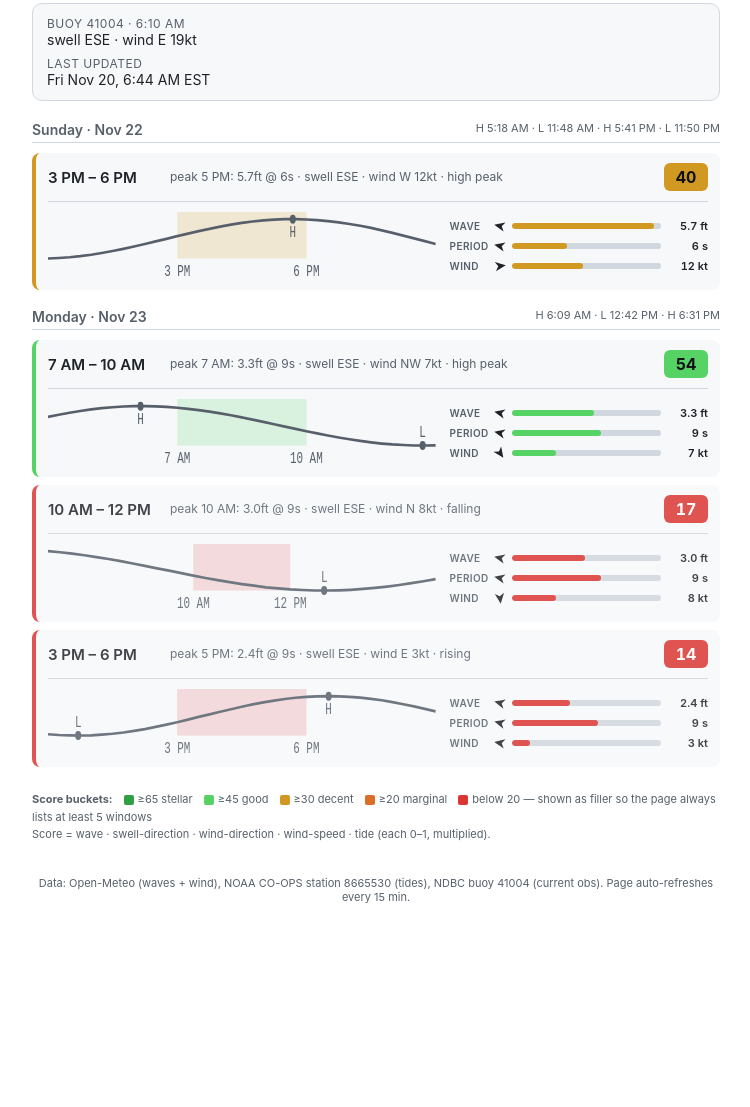
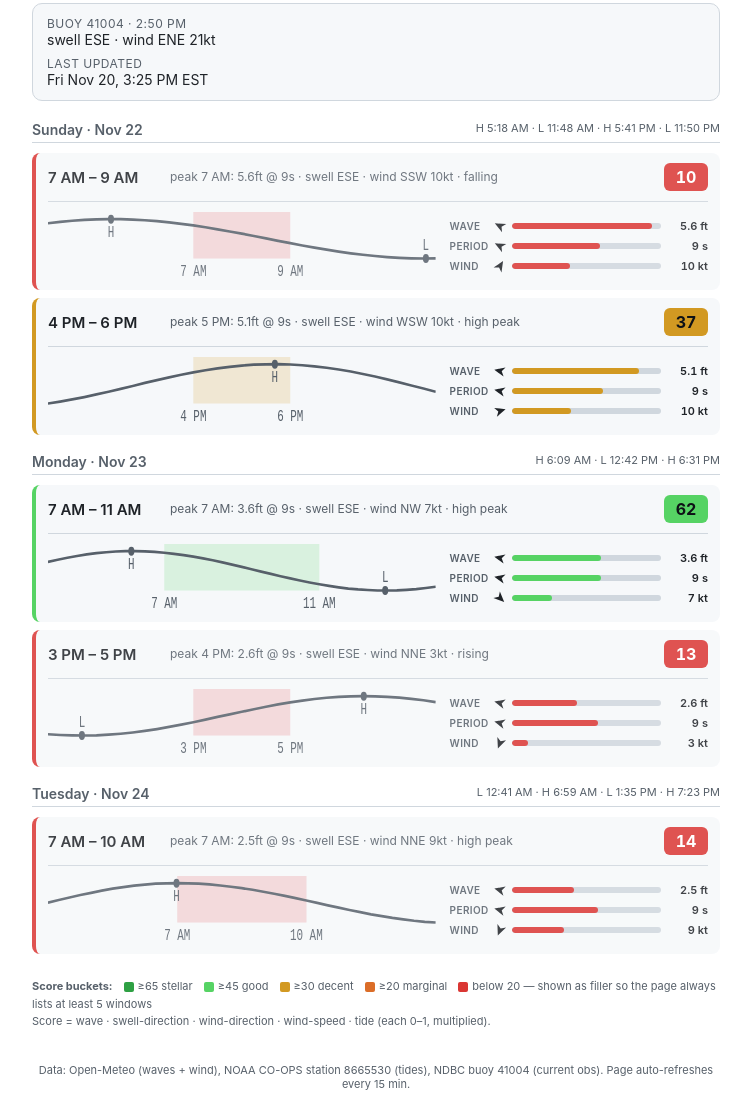
Before and after one commit to Formlyspencer/surf-forecast, a plain HTML site: page docs/index.html in a window 1280 px wide. Shown: the part 77-1184 px from the top of the page, without its empty margins (264-1014 px from the left). Before the commit the page ends 997 px from the top, so only its background shows below. Drawn offline with Linux system fonts and the light colour scheme.

Commit message:
Update forecast 2026-11-20 20:25 UTC

```diff
--- a/docs/index.html
+++ b/docs/index.html
@@ -133,47 +133,83 @@ footer { font-size: 11px; color: var(--muted); margin-top: 32px; text-align: cen
 <div class="subtitle">Folly Beach, SC · 7-day outlook</div>
 
 <div class="now">
-  <div class="label">Buoy 41004 · 6:10 AM</div>
-  swell ESE · wind E 19kt
+  <div class="label">Buoy 41004 · 2:50 PM</div>
+  swell ESE · wind ENE 21kt
   <div class="label" style="margin-top:8px">Last updated</div>
-  Fri Nov 20, 6:44 AM EST
+  Fri Nov 20, 3:25 PM EST
 </div>
 
 
 <div class="day">
   <div class="day-header"><span>Sunday · Nov 22</span><span class="tide-line">H 5:18 AM · L 11:48 AM · H 5:41 PM · L 11:50 PM</span></div>
 
-<div class="window yellow">
+<div class="window red">
   <div class="win-header">
-    <div class="win-time">3 PM – 6 PM</div>
-    <div class="win-detail">peak 5 PM: 5.7ft @ 6s · swell ESE · wind W 12kt · high peak</div>
-    <div class="win-score yellow">40</div>
+    <div class="win-time">7 AM – 9 AM</div>
+    <div class="win-detail">peak 7 AM: 5.6ft @ 9s · swell ESE · wind SSW 10kt · falling</div>
+    <div class="win-score red">10</div>
   </div>
   <div class="win-visuals">
     <svg class="tide-spark" viewBox="0 0 320 38" preserveAspectRatio="none">
-<rect x="106.7" y="0" width="106.7" height="26.0" fill="var(--yellow)" opacity="0.18"/>
-<path class="tide-line" d="M0.0,26.0 L8.9,25.7 L17.8,25.3 L26.7,24.7 L35.6,23.9 L44.4,22.9 L53.3,21.8 L62.2,20.6 L71.1,19.3 L80.0,17.9 L88.9,16.4 L97.8,15.0 L106.7,13.5 L115.6,12.1 L124.4,10.7 L133.3,9.4 L142.2,8.2 L151.1,7.1 L160.0,6.1 L168.9,5.3 L177.8,4.7 L186.7,4.3 L195.6,4.0 L204.4,4.0 L213.3,4.2 L222.2,4.5 L231.1,5.1 L240.0,5.8 L248.9,6.7 L257.8,7.7 L266.7,8.9 L275.6,10.3 L284.4,11.7 L293.3,13.2 L302.2,14.7 L311.1,16.3 L320.0,17.9"/>
-<circle cx="202.1" cy="4.0" r="2.5" fill="var(--muted)"/><text x="202.1" y="14.0" text-anchor="middle">H</text>
-<text x="106.7" y="36.0" text-anchor="middle">3 PM</text><text x="213.3" y="36.0" text-anchor="middle">6 PM</text>
+<rect x="120.0" y="0" width="80.0" height="26.0" fill="var(--red)" opacity="0.18"/>
+<path class="tide-line" d="M0.0,6.3 L10.0,5.5 L20.0,4.9 L30.0,4.4 L40.0,4.1 L50.0,4.0 L60.0,4.0 L70.0,4.3 L80.0,4.6 L90.0,5.1 L100.0,5.8 L110.0,6.6 L120.0,7.5 L130.0,8.5 L140.0,9.7 L150.0,10.9 L160.0,12.1 L170.0,13.4 L180.0,14.7 L190.0,16.1 L200.0,17.4 L210.0,18.7 L220.0,19.9 L230.0,21.0 L240.0,22.1 L250.0,23.1 L260.0,23.9 L270.0,24.6 L280.0,25.2 L290.0,25.6 L300.0,25.9 L310.0,26.0 L320.0,25.9"/>
+<circle cx="52.0" cy="4.0" r="2.5" fill="var(--muted)"/><text x="52.0" y="14.0" text-anchor="middle">H</text><circle cx="312.0" cy="26.0" r="2.5" fill="var(--muted)"/><text x="312.0" y="21.0" text-anchor="middle">L</text>
+<text x="120.0" y="36.0" text-anchor="middle">7 AM</text><text x="200.0" y="36.0" text-anchor="middle">9 AM</text>
+</svg>
+    <div class="metric-bars">
+  <div class="metric-bar">
+    <span class="label">Wave</span>
+    <svg class="dir-arrow" width="14" height="14" viewBox="0 0 12 12"><path d="M6 1 L10 10 L6 7.5 L2 10 Z" transform="rotate(297 6 6)" fill="currentColor"/></svg>
+    <div class="track"><div class="fill" style="width:94%;background:var(--red)"></div></div>
+    <span class="value">5.6 ft</span>
+  </div>
+<div class="metric-bar">
+    <span class="label">Period</span>
+    <svg class="dir-arrow" width="14" height="14" viewBox="0 0 12 12"><path d="M6 1 L10 10 L6 7.5 L2 10 Z" transform="rotate(297 6 6)" fill="currentColor"/></svg>
+    <div class="track"><div class="fill" style="width:59%;background:var(--red)"></div></div>
+    <span class="value">9 s</span>
+  </div>
+<div class="metric-bar">
+    <span class="label">Wind</span>
+    <svg class="dir-arrow" width="14" height="14" viewBox="0 0 12 12"><path d="M6 1 L10 10 L6 7.5 L2 10 Z" transform="rotate(32 6 6)" fill="currentColor"/></svg>
+    <div class="track"><div class="fill" style="width:39%;background:var(--red)"></div></div>
+    <span class="value">10 kt</span>
+  </div>
+</div>
+  </div>
+</div>
+
+<div class="window yellow">
+  <div class="win-header">
+    <div class="win-time">4 PM – 6 PM</div>
+    <div class="win-detail">peak 5 PM: 5.1ft @ 9s · swell ESE · wind WSW 10kt · high peak</div>
+    <div class="win-score yellow">37</div>
+  </div>
+  <div class="win-visuals">
+    <svg class="tide-spark" viewBox="0 0 320 38" preserveAspectRatio="none">
+<rect x="120.0" y="0" width="80.0" height="26.0" fill="var(--yellow)" opacity="0.18"/>
+<path class="tide-line" d="M0.0,26.0 L10.0,24.9 L20.0,23.7 L30.0,22.4 L40.0,20.9 L50.0,19.4 L60.0,17.8 L70.0,16.2 L80.0,14.5 L90.0,12.9 L100.0,11.4 L110.0,9.9 L120.0,8.6 L130.0,7.4 L140.0,6.4 L150.0,5.5 L160.0,4.8 L170.0,4.3 L180.0,4.1 L190.0,4.0 L200.0,4.2 L210.0,4.6 L220.0,5.2 L230.0,6.0 L240.0,7.0 L250.0,8.1 L260.0,9.5 L270.0,10.9 L280.0,12.5 L290.0,14.2 L300.0,15.9 L310.0,17.6 L320.0,19.4"/>
+<circle cx="187.3" cy="4.0" r="2.5" fill="var(--muted)"/><text x="187.3" y="14.0" text-anchor="middle">H</text>
+<text x="120.0" y="36.0" text-anchor="middle">4 PM</text><text x="200.0" y="36.0" text-anchor="middle">6 PM</text>
 </svg>
     <div class="metric-bars">
   <div class="metric-bar">
     <span class="label">Wave</span>
     <svg class="dir-arrow" width="14" height="14" viewBox="0 0 12 12"><path d="M6 1 L10 10 L6 7.5 L2 10 Z" transform="rotate(282 6 6)" fill="currentColor"/></svg>
-    <div class="track"><div class="fill" style="width:95%;background:var(--yellow)"></div></div>
-    <span class="value">5.7 ft</span>
+    <div class="track"><div class="fill" style="width:85%;background:var(--yellow)"></div></div>
+    <span class="value">5.1 ft</span>
   </div>
 <div class="metric-bar">
     <span class="label">Period</span>
     <svg class="dir-arrow" width="14" height="14" viewBox="0 0 12 12"><path d="M6 1 L10 10 L6 7.5 L2 10 Z" transform="rotate(282 6 6)" fill="currentColor"/></svg>
-    <div class="track"><div class="fill" style="width:37%;background:var(--yellow)"></div></div>
-    <span class="value">6 s</span>
+    <div class="track"><div class="fill" style="width:61%;background:var(--yellow)"></div></div>
+    <span class="value">9 s</span>
   </div>
 <div class="metric-bar">
     <span class="label">Wind</span>
-    <svg class="dir-arrow" width="14" height="14" viewBox="0 0 12 12"><path d="M6 1 L10 10 L6 7.5 L2 10 Z" transform="rotate(83 6 6)" fill="currentColor"/></svg>
-    <div class="track"><div class="fill" style="width:48%;background:var(--yellow)"></div></div>
-    <span class="value">12 kt</span>
+    <svg class="dir-arrow" width="14" height="14" viewBox="0 0 12 12"><path d="M6 1 L10 10 L6 7.5 L2 10 Z" transform="rotate(73 6 6)" fill="currentColor"/></svg>
+    <div class="track"><div class="fill" style="width:40%;background:var(--yellow)"></div></div>
+    <span class="value">10 kt</span>
   </div>
 </div>
   </div>
@@ -186,23 +222,23 @@ footer { font-size: 11px; color: var(--muted); margin-top: 32px; text-align: cen
 
 <div class="window light-green">
   <div class="win-header">
-    <div class="win-time">7 AM – 10 AM</div>
-    <div class="win-detail">peak 7 AM: 3.3ft @ 9s · swell ESE · wind NW 7kt · high peak</div>
-    <div class="win-score light-green">54</div>
+    <div class="win-time">7 AM – 11 AM</div>
+    <div class="win-detail">peak 7 AM: 3.6ft @ 9s · swell ESE · wind NW 7kt · high peak</div>
+    <div class="win-score light-green">62</div>
   </div>
   <div class="win-visuals">
     <svg class="tide-spark" viewBox="0 0 320 38" preserveAspectRatio="none">
-<rect x="106.7" y="0" width="106.7" height="26.0" fill="var(--light-green)" opacity="0.18"/>
-<path class="tide-line" d="M0.0,10.0 L8.9,8.8 L17.8,7.7 L26.7,6.7 L35.6,5.8 L44.4,5.1 L53.3,4.6 L62.2,4.2 L71.1,4.0 L80.0,4.0 L88.9,4.1 L97.8,4.4 L106.7,4.9 L115.6,5.5 L124.4,6.2 L133.3,7.1 L142.2,8.0 L151.1,9.1 L160.0,10.3 L168.9,11.5 L177.8,12.8 L186.7,14.1 L195.6,15.4 L204.4,16.7 L213.3,18.0 L222.2,19.2 L231.1,20.4 L240.0,21.5 L248.9,22.5 L257.8,23.4 L266.7,24.2 L275.6,24.9 L284.4,25.4 L293.3,25.7 L302.2,26.0 L311.1,26.0 L320.0,25.9"/>
-<circle cx="76.4" cy="4.0" r="2.5" fill="var(--muted)"/><text x="76.4" y="14.0" text-anchor="middle">H</text><circle cx="309.3" cy="26.0" r="2.5" fill="var(--muted)"/><text x="309.3" y="21.0" text-anchor="middle">L</text>
-<text x="106.7" y="36.0" text-anchor="middle">7 AM</text><text x="213.3" y="36.0" text-anchor="middle">10 AM</text>
+<rect x="96.0" y="0" width="128.0" height="26.0" fill="var(--light-green)" opacity="0.18"/>
+<path class="tide-line" d="M0.0,10.0 L8.0,8.8 L16.0,7.7 L24.0,6.7 L32.0,5.8 L40.0,5.1 L48.0,4.6 L56.0,4.2 L64.0,4.0 L72.0,4.0 L80.0,4.1 L88.0,4.4 L96.0,4.9 L104.0,5.5 L112.0,6.2 L120.0,7.1 L128.0,8.0 L136.0,9.1 L144.0,10.3 L152.0,11.5 L160.0,12.8 L168.0,14.1 L176.0,15.4 L184.0,16.7 L192.0,18.0 L200.0,19.2 L208.0,20.4 L216.0,21.5 L224.0,22.5 L232.0,23.4 L240.0,24.2 L248.0,24.9 L256.0,25.4 L264.0,25.7 L272.0,26.0 L280.0,26.0 L288.0,25.9 L296.0,25.6 L304.0,25.2 L312.0,24.6 L320.0,23.9"/>
+<circle cx="68.8" cy="4.0" r="2.5" fill="var(--muted)"/><text x="68.8" y="14.0" text-anchor="middle">H</text><circle cx="278.4" cy="26.0" r="2.5" fill="var(--muted)"/><text x="278.4" y="21.0" text-anchor="middle">L</text>
+<text x="96.0" y="36.0" text-anchor="middle">7 AM</text><text x="224.0" y="36.0" text-anchor="middle">11 AM</text>
 </svg>
     <div class="metric-bars">
   <div class="metric-bar">
     <span class="label">Wave</span>
     <svg class="dir-arrow" width="14" height="14" viewBox="0 0 12 12"><path d="M6 1 L10 10 L6 7.5 L2 10 Z" transform="rotate(282 6 6)" fill="currentColor"/></svg>
-    <div class="track"><div class="fill" style="width:55%;background:var(--light-green)"></div></div>
-    <span class="value">3.3 ft</span>
+    <div class="track"><div class="fill" style="width:60%;background:var(--light-green)"></div></div>
+    <span class="value">3.6 ft</span>
   </div>
 <div class="metric-bar">
     <span class="label">Period</span>
@@ -212,8 +248,8 @@ footer { font-size: 11px; color: var(--muted); margin-top: 32px; text-align: cen
   </div>
 <div class="metric-bar">
     <span class="label">Wind</span>
-    <svg class="dir-arrow" width="14" height="14" viewBox="0 0 12 12"><path d="M6 1 L10 10 L6 7.5 L2 10 Z" transform="rotate(145 6 6)" fill="currentColor"/></svg>
-    <div class="track"><div class="fill" style="width:30%;background:var(--light-green)"></div></div>
+    <svg class="dir-arrow" width="14" height="14" viewBox="0 0 12 12"><path d="M6 1 L10 10 L6 7.5 L2 10 Z" transform="rotate(134 6 6)" fill="currentColor"/></svg>
+    <div class="track"><div class="fill" style="width:27%;background:var(--light-green)"></div></div>
     <span class="value">7 kt</span>
   </div>
 </div>
@@ -222,59 +258,23 @@ footer { font-size: 11px; color: var(--muted); margin-top: 32px; text-align: cen
 
 <div class="window red">
   <div class="win-header">
-    <div class="win-time">10 AM – 12 PM</div>
-    <div class="win-detail">peak 10 AM: 3.0ft @ 9s · swell ESE · wind N 8kt · falling</div>
-    <div class="win-score red">17</div>
+    <div class="win-time">3 PM – 5 PM</div>
+    <div class="win-detail">peak 4 PM: 2.6ft @ 9s · swell ESE · wind NNE 3kt · rising</div>
+    <div class="win-score red">13</div>
   </div>
   <div class="win-visuals">
     <svg class="tide-spark" viewBox="0 0 320 38" preserveAspectRatio="none">
 <rect x="120.0" y="0" width="80.0" height="26.0" fill="var(--red)" opacity="0.18"/>
-<path class="tide-line" d="M0.0,4.0 L10.0,4.6 L20.0,5.4 L30.0,6.3 L40.0,7.3 L50.0,8.4 L60.0,9.6 L70.0,10.9 L80.0,12.2 L90.0,13.6 L100.0,14.9 L110.0,16.3 L120.0,17.7 L130.0,19.0 L140.0,20.2 L150.0,21.3 L160.0,22.4 L170.0,23.3 L180.0,24.2 L190.0,24.8 L200.0,25.4 L210.0,25.7 L220.0,26.0 L230.0,26.0 L240.0,25.9 L250.0,25.6 L260.0,25.1 L270.0,24.5 L280.0,23.8 L290.0,22.9 L300.0,21.9 L310.0,20.8 L320.0,19.6"/>
-<circle cx="228.0" cy="26.0" r="2.5" fill="var(--muted)"/><text x="228.0" y="21.0" text-anchor="middle">L</text>
-<text x="120.0" y="36.0" text-anchor="middle">10 AM</text><text x="200.0" y="36.0" text-anchor="middle">12 PM</text>
-</svg>
-    <div class="metric-bars">
-  <div class="metric-bar">
-    <span class="label">Wave</span>
-    <svg class="dir-arrow" width="14" height="14" viewBox="0 0 12 12"><path d="M6 1 L10 10 L6 7.5 L2 10 Z" transform="rotate(282 6 6)" fill="currentColor"/></svg>
-    <div class="track"><div class="fill" style="width:49%;background:var(--red)"></div></div>
-    <span class="value">3.0 ft</span>
-  </div>
-<div class="metric-bar">
-    <span class="label">Period</span>
-    <svg class="dir-arrow" width="14" height="14" viewBox="0 0 12 12"><path d="M6 1 L10 10 L6 7.5 L2 10 Z" transform="rotate(282 6 6)" fill="currentColor"/></svg>
-    <div class="track"><div class="fill" style="width:60%;background:var(--red)"></div></div>
-    <span class="value">9 s</span>
-  </div>
-<div class="metric-bar">
-    <span class="label">Wind</span>
-    <svg class="dir-arrow" width="14" height="14" viewBox="0 0 12 12"><path d="M6 1 L10 10 L6 7.5 L2 10 Z" transform="rotate(173 6 6)" fill="currentColor"/></svg>
-    <div class="track"><div class="fill" style="width:30%;background:var(--red)"></div></div>
-    <span class="value">8 kt</span>
-  </div>
-</div>
-  </div>
-</div>
-
-<div class="window red">
-  <div class="win-header">
-    <div class="win-time">3 PM – 6 PM</div>
-    <div class="win-detail">peak 5 PM: 2.4ft @ 9s · swell ESE · wind E 3kt · rising</div>
-    <div class="win-score red">14</div>
-  </div>
-  <div class="win-visuals">
-    <svg class="tide-spark" viewBox="0 0 320 38" preserveAspectRatio="none">
-<rect x="106.7" y="0" width="106.7" height="26.0" fill="var(--red)" opacity="0.18"/>
-<path class="tide-line" d="M0.0,25.3 L8.9,25.7 L17.8,25.9 L26.7,26.0 L35.6,25.9 L44.4,25.5 L53.3,25.0 L62.2,24.3 L71.1,23.4 L80.0,22.4 L88.9,21.2 L97.8,19.9 L106.7,18.6 L115.6,17.1 L124.4,15.6 L133.3,14.2 L142.2,12.7 L151.1,11.3 L160.0,9.9 L168.9,8.6 L177.8,7.5 L186.7,6.5 L195.6,5.6 L204.4,4.9 L213.3,4.4 L222.2,4.1 L231.1,4.0 L240.0,4.1 L248.9,4.4 L257.8,4.8 L266.7,5.5 L275.6,6.3 L284.4,7.3 L293.3,8.5 L302.2,9.7 L311.1,11.1 L320.0,12.5"/>
-<circle cx="24.9" cy="26.0" r="2.5" fill="var(--muted)"/><text x="24.9" y="21.0" text-anchor="middle">L</text><circle cx="231.7" cy="4.0" r="2.5" fill="var(--muted)"/><text x="231.7" y="14.0" text-anchor="middle">H</text>
-<text x="106.7" y="36.0" text-anchor="middle">3 PM</text><text x="213.3" y="36.0" text-anchor="middle">6 PM</text>
+<path class="tide-line" d="M0.0,25.3 L10.0,25.7 L20.0,25.9 L30.0,26.0 L40.0,25.9 L50.0,25.5 L60.0,25.0 L70.0,24.3 L80.0,23.4 L90.0,22.4 L100.0,21.2 L110.0,19.9 L120.0,18.6 L130.0,17.1 L140.0,15.6 L150.0,14.2 L160.0,12.7 L170.0,11.3 L180.0,9.9 L190.0,8.6 L200.0,7.5 L210.0,6.5 L220.0,5.6 L230.0,4.9 L240.0,4.4 L250.0,4.1 L260.0,4.0 L270.0,4.1 L280.0,4.4 L290.0,4.8 L300.0,5.5 L310.0,6.3 L320.0,7.3"/>
+<circle cx="28.0" cy="26.0" r="2.5" fill="var(--muted)"/><text x="28.0" y="21.0" text-anchor="middle">L</text><circle cx="260.7" cy="4.0" r="2.5" fill="var(--muted)"/><text x="260.7" y="14.0" text-anchor="middle">H</text>
+<text x="120.0" y="36.0" text-anchor="middle">3 PM</text><text x="200.0" y="36.0" text-anchor="middle">5 PM</text>
 </svg>
     <div class="metric-bars">
   <div class="metric-bar">
     <span class="label">Wave</span>
     <svg class="dir-arrow" width="14" height="14" viewBox="0 0 12 12"><path d="M6 1 L10 10 L6 7.5 L2 10 Z" transform="rotate(284 6 6)" fill="currentColor"/></svg>
-    <div class="track"><div class="fill" style="width:39%;background:var(--red)"></div></div>
-    <span class="value">2.4 ft</span>
+    <div class="track"><div class="fill" style="width:44%;background:var(--red)"></div></div>
+    <span class="value">2.6 ft</span>
   </div>
 <div class="metric-bar">
     <span class="label">Period</span>
@@ -284,9 +284,50 @@ footer { font-size: 11px; color: var(--muted); margin-top: 32px; text-align: cen
   </div>
 <div class="metric-bar">
     <span class="label">Wind</span>
-    <svg class="dir-arrow" width="14" height="14" viewBox="0 0 12 12"><path d="M6 1 L10 10 L6 7.5 L2 10 Z" transform="rotate(281 6 6)" fill="currentColor"/></svg>
-    <div class="track"><div class="fill" style="width:12%;background:var(--red)"></div></div>
+    <svg class="dir-arrow" width="14" height="14" viewBox="0 0 12 12"><path d="M6 1 L10 10 L6 7.5 L2 10 Z" transform="rotate(201 6 6)" fill="currentColor"/></svg>
+    <div class="track"><div class="fill" style="width:11%;background:var(--red)"></div></div>
     <span class="value">3 kt</span>
+  </div>
+</div>
+  </div>
+</div>
+
+</div>
+
+<div class="day">
+  <div class="day-header"><span>Tuesday · Nov 24</span><span class="tide-line">L 12:41 AM · H 6:59 AM · L 1:35 PM · H 7:23 PM</span></div>
+
+<div class="window red">
+  <div class="win-header">
+    <div class="win-time">7 AM – 10 AM</div>
+    <div class="win-detail">peak 7 AM: 2.5ft @ 9s · swell ESE · wind NNE 9kt · high peak</div>
+    <div class="win-score red">14</div>
+  </div>
+  <div class="win-visuals">
+    <svg class="tide-spark" viewBox="0 0 320 38" preserveAspectRatio="none">
+<rect x="106.7" y="0" width="106.7" height="26.0" fill="var(--red)" opacity="0.18"/>
+<path class="tide-line" d="M0.0,14.9 L8.9,13.4 L17.8,12.0 L26.7,10.6 L35.6,9.4 L44.4,8.2 L53.3,7.1 L62.2,6.2 L71.1,5.4 L80.0,4.8 L88.9,4.3 L97.8,4.1 L106.7,4.0 L115.6,4.1 L124.4,4.3 L133.3,4.7 L142.2,5.3 L151.1,6.0 L160.0,6.8 L168.9,7.7 L177.8,8.8 L186.7,9.9 L195.6,11.1 L204.4,12.4 L213.3,13.7 L222.2,15.0 L231.1,16.4 L240.0,17.7 L248.9,19.0 L257.8,20.2 L266.7,21.4 L275.6,22.4 L284.4,23.4 L293.3,24.2 L302.2,25.0 L311.1,25.6 L320.0,26.0"/>
+<circle cx="106.1" cy="4.0" r="2.5" fill="var(--muted)"/><text x="106.1" y="14.0" text-anchor="middle">H</text>
+<text x="106.7" y="36.0" text-anchor="middle">7 AM</text><text x="213.3" y="36.0" text-anchor="middle">10 AM</text>
+</svg>
+    <div class="metric-bars">
+  <div class="metric-bar">
+    <span class="label">Wave</span>
+    <svg class="dir-arrow" width="14" height="14" viewBox="0 0 12 12"><path d="M6 1 L10 10 L6 7.5 L2 10 Z" transform="rotate(284 6 6)" fill="currentColor"/></svg>
+    <div class="track"><div class="fill" style="width:42%;background:var(--red)"></div></div>
+    <span class="value">2.5 ft</span>
+  </div>
+<div class="metric-bar">
+    <span class="label">Period</span>
+    <svg class="dir-arrow" width="14" height="14" viewBox="0 0 12 12"><path d="M6 1 L10 10 L6 7.5 L2 10 Z" transform="rotate(284 6 6)" fill="currentColor"/></svg>
+    <div class="track"><div class="fill" style="width:58%;background:var(--red)"></div></div>
+    <span class="value">9 s</span>
+  </div>
+<div class="metric-bar">
+    <span class="label">Wind</span>
+    <svg class="dir-arrow" width="14" height="14" viewBox="0 0 12 12"><path d="M6 1 L10 10 L6 7.5 L2 10 Z" transform="rotate(202 6 6)" fill="currentColor"/></svg>
+    <div class="track"><div class="fill" style="width:35%;background:var(--red)"></div></div>
+    <span class="value">9 kt</span>
   </div>
 </div>
   </div>
```
